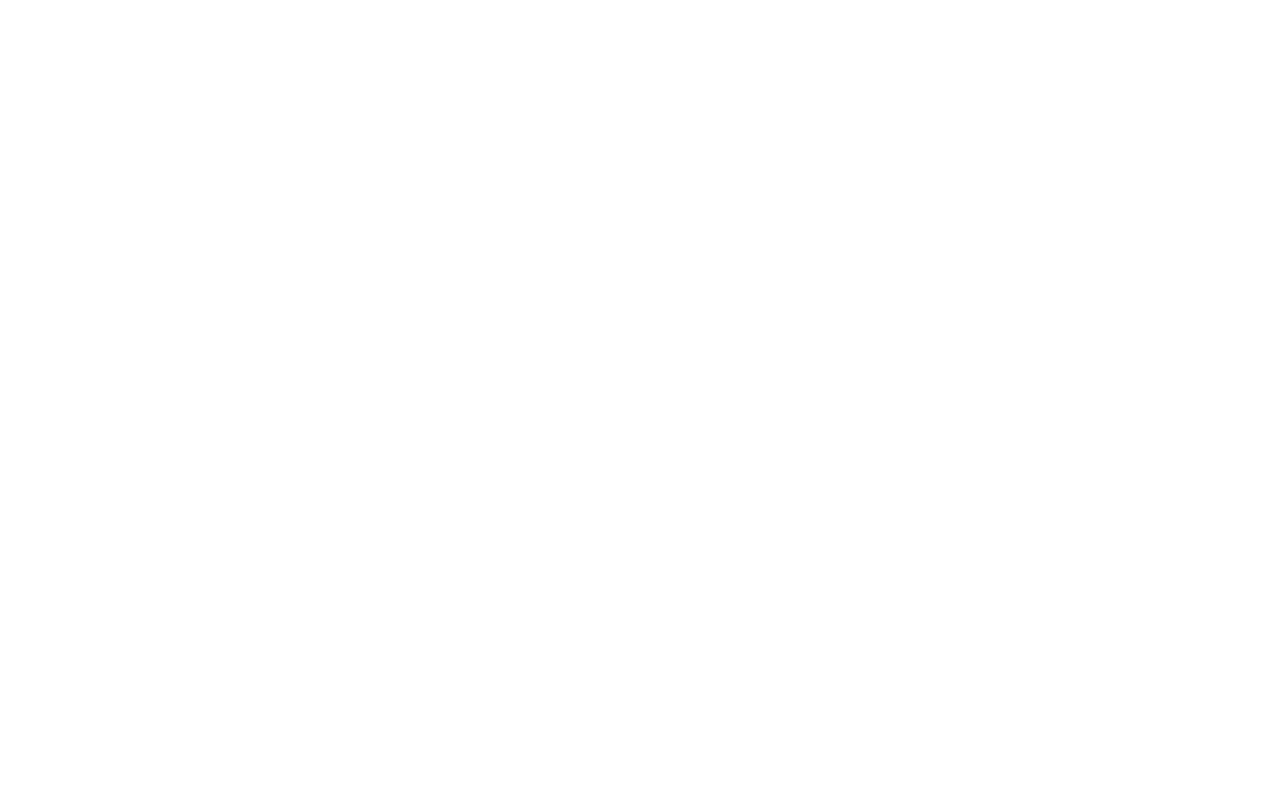
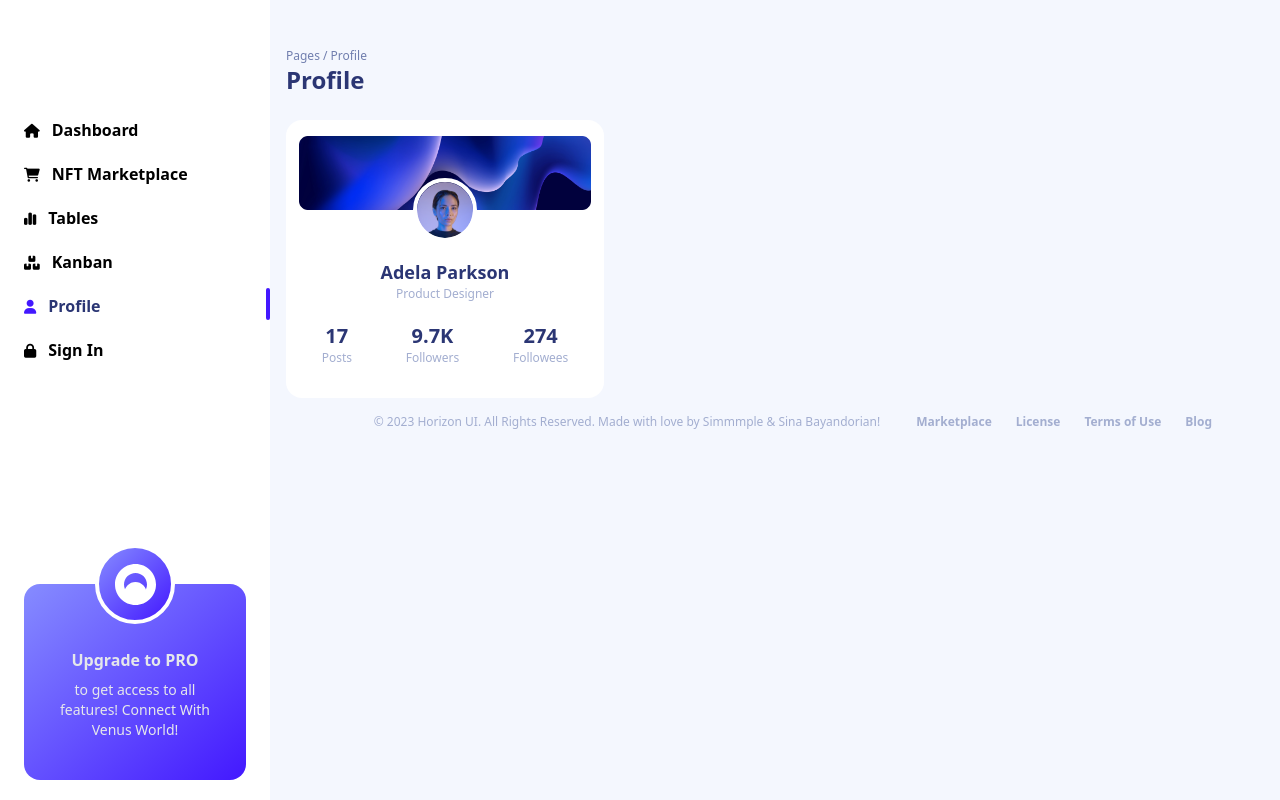
Before and after one commit to sina-byn/horizon-ui-dashboard, a React (Vite) app: page /profile in a window 1280 px wide. Before the commit this address had no page. Built offline with nearby package versions, Linux system fonts and the light colour scheme.

Commit message:
profile card added

```diff
--- /dev/null
+++ b/src/features/Profile/ProfileCard.tsx
@@ -0,0 +1,76 @@
+// * components
+import Card from '../../components/Card';
+import Typography from '../../components/Typography';
+
+const ProfileCard = () => {
+  return (
+    <Card
+      style={{ padding: '1rem 0.8rem 2rem' }}
+      className='profile-card lg:col-span-6 xl:col-span-4 flex-col items-center justify-between'
+    >
+      <figure className='profile-image flex flex-col items-center w-full'>
+        <img
+          src='/profile-bg.png'
+          alt='profile background'
+          className='w-full'
+        />
+        <img
+          src='/avatar.png'
+          alt='profile'
+          className='w-16 rounded-full border-4 border-white dark:border-d-primary -mt-8'
+        />
+      </figure>
+      <section className='profile grow text-center mt-4'>
+        <Typography
+          tag='h3'
+          className='profile-name text-lg text-primary dark:text-white font-bold'
+        >
+          Adela Parkson
+        </Typography>
+        <Typography
+          tag='span'
+          className='occupation block text-neutral text-xs font-medium'
+        >
+          Product Designer
+        </Typography>
+      </section>
+      <section className='porfile-details flex flex-wrap gap-2 justify-around w-full mt-5'>
+        <div className='detial flex flex-col items-center text-primary dark:text-white font-bold'>
+          <Typography tag='span' className='text-xl'>
+            17
+          </Typography>
+          <Typography
+            tag='span'
+            className='text-neutral text-xs font-normal capitalize'
+          >
+            Posts
+          </Typography>
+        </div>
+        <div className='detail flex flex-col items-center text-primary dark:text-white font-bold'>
+          <Typography tag='span' className='text-xl'>
+            9.7K
+          </Typography>
+          <Typography
+            tag='span'
+            className='text-neutral text-xs font-normal capitalize'
+          >
+            Followers
+          </Typography>
+        </div>
+        <div className='flex flex-col items-center text-primary dark:text-white font-bold'>
+          <Typography tag='span' className='text-xl'>
+            274
+          </Typography>
+          <Typography
+            tag='span'
+            className='text-neutral text-xs font-normal capitalize'
+          >
+            Followees
+          </Typography>
+        </div>
+      </section>
+    </Card>
+  );
+};
+
+export default ProfileCard;
--- /dev/null
+++ b/src/pages/Profile.tsx
@@ -0,0 +1,13 @@
+// * layouts
+import MainLayout from '../layouts/MainLayout';
+
+// * components
+import ProfileCard from '../features/Profile/ProfileCard';
+
+const Profile = () => {
+  return <MainLayout title='Profile'>
+    <ProfileCard />
+  </MainLayout>;
+};
+
+export default Profile;
--- a/src/routes/AppRoutes.tsx
+++ b/src/routes/AppRoutes.tsx
@@ -5,10 +5,12 @@
 import Marketplace from '../pages/Marketplace';
 import Tables from '../pages/Tables';
 import Kanban from '../pages/Kanban';
+import Profile from '../pages/Profile';
 
 const AppRoutes = () => {
   return (
     <Routes>
+      <Route path='/profile' element={<Profile />} />
       <Route path='/kanban' element={<Kanban />} />
       <Route path='/tables' element={<Tables />} />
       <Route path='/marketplace' element={<Marketplace />} />
```
Also changed, not shown: public/avatar.png (added), public/profile-bg.png (added).
